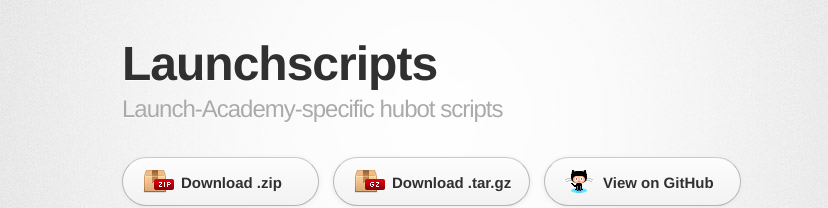
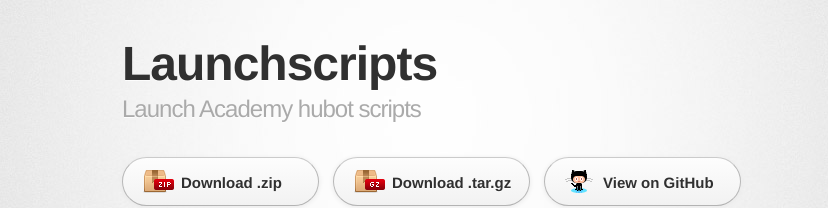
Before and after one commit to jmmk/launchscripts, a plain HTML site: page index.html in a window 1280 px wide. Shown: the top 208 px of the page, without its empty margins (208-1036 px from the left). Drawn offline with Linux system fonts and the light colour scheme; a web font is replaced by a local one.

Commit message:
Update index.html

```diff
--- a/index.html
+++ b/index.html
@@ -19,7 +19,7 @@
 
         <header>
           <h1>Launchscripts</h1>
-          <h2>Launch-Academy-specific hubot scripts</h2>
+          <h2>Launch Academy hubot scripts</h2>
         </header>
 
         <section id="downloads" class="clearfix">
```
